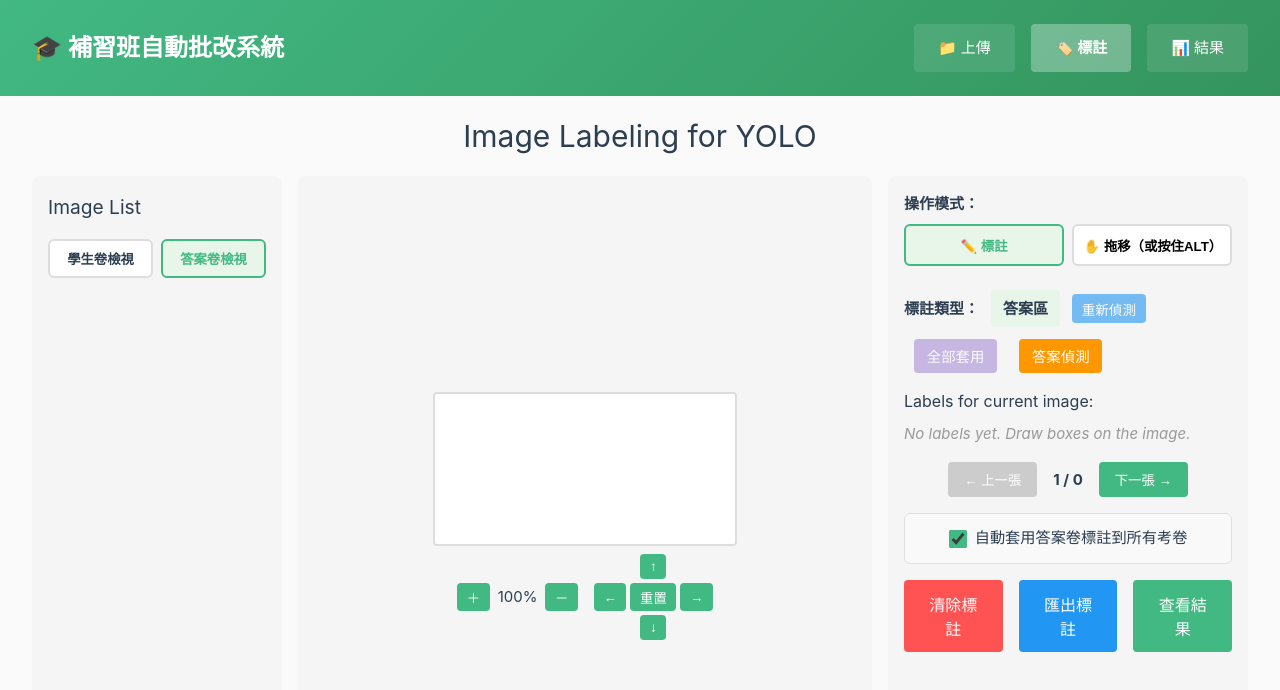
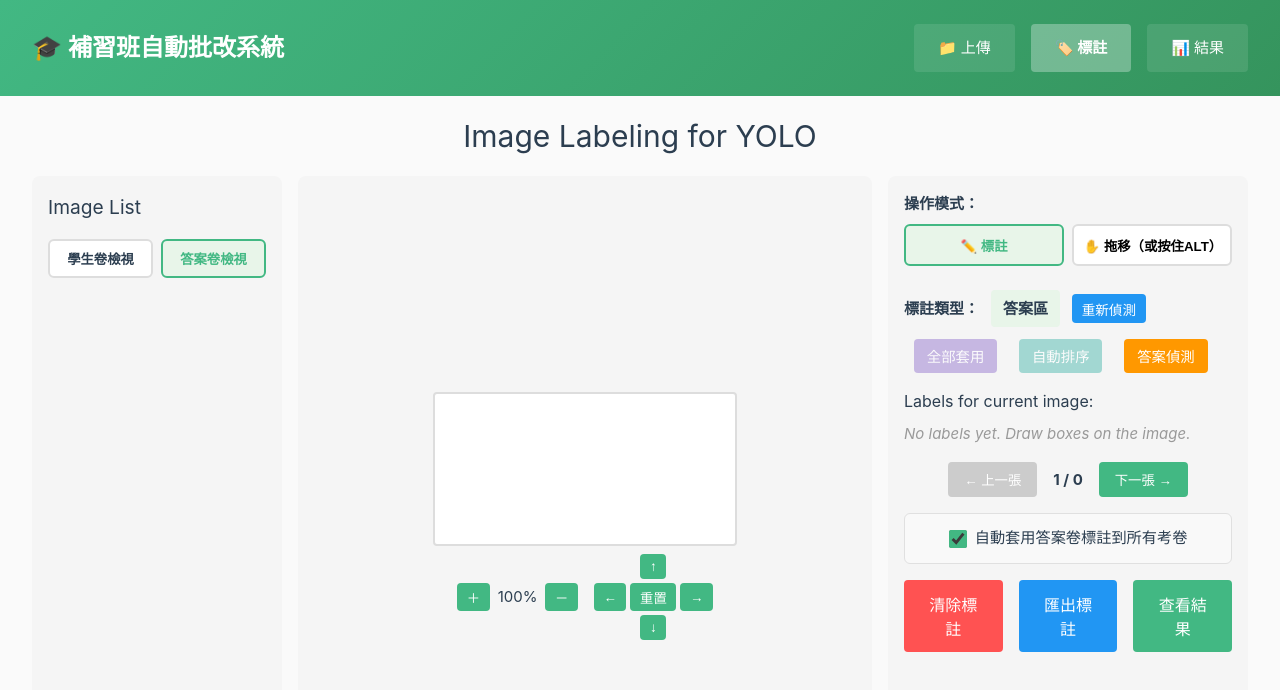
Before and after one commit to YuChianWeng/CramSchoolWeb_Front_end, a Vue app: page /label in a window 1280 px wide. Shown: the top 690 px of the page. Built offline with nearby package versions, Linux system fonts and the light colour scheme; the HTML template or start-up script is replaced by a standard one.

Commit message:
add auto sort function

```diff
--- a/src/stores/resultsStore.ts
+++ b/src/stores/resultsStore.ts
@@ -1,6 +1,6 @@
-let resultsCache: any[] | null = null
+let resultsCache: Record<string, any> | any[] | null = null
 
-export const setResultsData = (data: any[]) => {
+export const setResultsData = (data: Record<string, any> | any[]) => {
   resultsCache = data
 }
 
--- a/src/views/LabelView.vue
+++ b/src/views/LabelView.vue
@@ -102,7 +102,7 @@
               <span class="single-class-label">{{ DEFAULT_CLASS }}</span>
                 <button
                   @click="retryPrediction"
-                  :disabled="currentImage?.isPredicting || isMasterView"
+                  :disabled="currentImage?.isPredicting"
                   class="retry-btn"
                 >
                   重新偵測
@@ -114,6 +114,14 @@
                 class="apply-all-btn"
               >
                 全部套用
+              </button>
+
+              <button
+                @click="autoSort"
+                :disabled="!currentImage?.labels || currentImage.labels.length === 0"
+                class="auto-sort-btn"
+              >
+                自動排序
               </button>
 
               <button
@@ -142,20 +150,7 @@
                       {{ label.class }} ({{ index + 1 }})
                     </span>
 
-                    <div v-if="!isMasterView" class="label-input-group">
-                      <span class="input-prefix">答:</span>
-                      <input
-                        type="text"
-                        v-model="label.answer"
-                        maxlength="4"
-                        :ref="(el) => { if(el) inputRefs[index] = el as HTMLInputElement }"
-                        @focus="selectLabel(index)"
-                        @keydown="handleInputKeydown(index, $event)"
-                        @click.stop
-                        @input="updateRecognizedAnswer(label)"
-                      />
-                    </div>
-                    <div v-else class="label-expected">
+                    <div v-if="isMasterView" class="label-expected">
                       <span class="input-prefix">正解:</span>
                       <input
                         type="text"
@@ -787,7 +782,7 @@ const extractBase64FromPreview = (preview: string) => {
 
 // [新增] 通用函數：對任意圖片執行 YOLO 偵測
 const fetchPredictionsForImage = async (img: ImageData) => {
-  if (!img || img.role !== 'student' || !img.preview || img.isPredicting || img.predictionsLoaded) return
+  if (!img || !img.preview || img.isPredicting || img.predictionsLoaded) return
 
   img.isPredicting = true
   img.predictionError = undefined
@@ -858,7 +853,7 @@ const fetchPredictionsForCurrentImage = async () => {
 
 const retryPrediction = () => {
   const img = currentImage.value
-  if (!img || img.role !== 'student' || img.isPredicting) return
+  if (!img || img.isPredicting) return
 
   img.predictionsLoaded = false
   img.predictionError = undefined
@@ -1052,6 +1047,48 @@ const sortLabelsRightToLeft = (labels: Label[]): Label[] => {
     // 同一行內，按 X 座標排序（大到小，從右到左）
     return b.x - a.x
   })
+}
+
+// [新增] 直式考卷排序：左半部優先，每半部內由上到下、由左到右
+const sortLabelsVertical = (labels: Label[]): Label[] => {
+  if (labels.length === 0) return labels
+
+  const centerXs = labels.map(l => l.x + l.width / 2).sort((a, b) => a - b)
+  const midLine = centerXs[Math.floor(centerXs.length / 2)] ?? 0
+
+  return [...labels].sort((a, b) => {
+    const aIsLeft = (a.x + a.width / 2) < midLine
+    const bIsLeft = (b.x + b.width / 2) < midLine
+
+    // 左半部優先於右半部
+    if (aIsLeft !== bIsLeft) return aIsLeft ? -1 : 1
+
+    // 同一半部內：先按 Y（由上到下）
+    const yDiff = Math.abs(a.y - b.y)
+    if (yDiff > 10) return a.y - b.y
+
+    // 同一行內：按 X（由左到右）
+    return a.x - b.x
+  })
+}
+
+// [新增] 自動排序：根據圖片寬高判斷直式/橫式並排序
+const autoSort = async () => {
+  const img = currentImage.value
+  if (!img?.labels || img.labels.length === 0 || !img.preview) return
+
+  const previewImg = await loadPreviewImage(img.preview)
+  const isVertical = previewImg.height > previewImg.width
+
+  if (isVertical) {
+    img.labels = sortLabelsVertical(img.labels)
+    alert('已偵測為直式考卷，排序完成（左半部優先，由上到下、由左到右）')
+  } else {
+    img.labels = sortLabelsRightToLeft(img.labels)
+    alert('已偵測為橫式考卷，排序完成（由上到下、由右到左）')
+  }
+
+  loadImage()
 }
 
 // [新增] 對所有有標註框的圖片執行答案偵測
@@ -1455,6 +1492,28 @@ canvas {
   opacity: 0.7;
 }
 
+.auto-sort-btn {
+  background-color: #009688;
+  color: #fff;
+  border: none;
+  padding: 0.4rem 0.8rem;
+  border-radius: 4px;
+  cursor: pointer;
+  font-size: 0.9rem;
+  margin-left: 10px;
+  transition: background-color 0.2s;
+}
+
+.auto-sort-btn:hover {
+  background-color: #00796b;
+}
+
+.auto-sort-btn:disabled {
+  background-color: #80cbc4;
+  cursor: not-allowed;
+  opacity: 0.7;
+}
+
 .detect-answers-btn {
   background-color: #ff9800; /* 橙色，代表辨識功能 */
   color: #fff;
```
